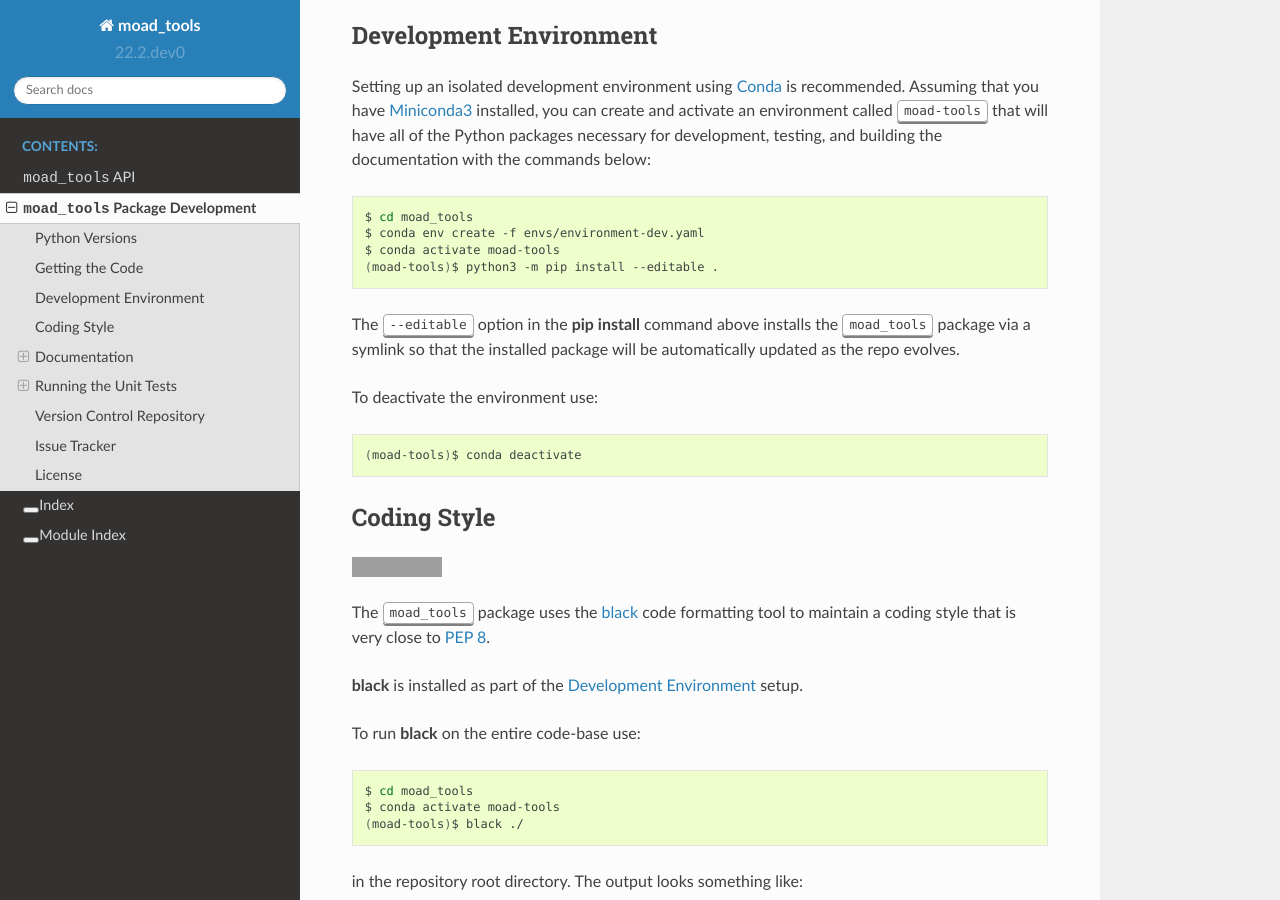
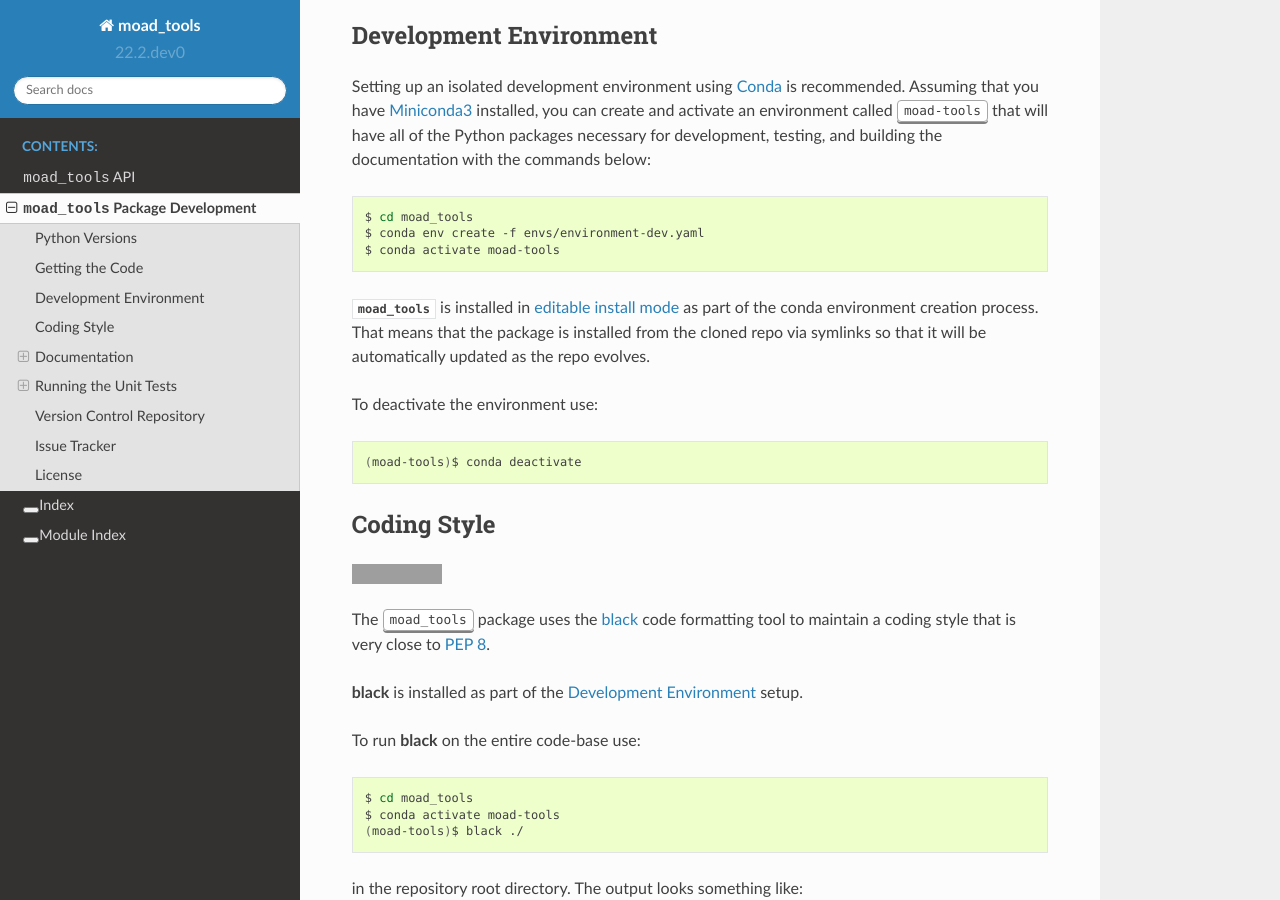
Before and after one commit to UBC-MOAD/moad_tools, a Sphinx documentation site: the page built from docs/pkg_development.rst, in a window 1280 px wide and 900 px high, scrolled down 763 px. Built offline with Sphinx 7.4.7 and the Read the Docs theme 2.0.0, drawn with Linux system fonts in a browser that asks for light colours; grey boxes are pictures that could not be loaded.

Commit message:
Add pip install -e to conda dev env description
This automatically installs the package as part of environment creation.

Thanks to Michael for the tip that this is possible.

```diff
--- a/docs/pkg_development.rst
+++ b/docs/pkg_development.rst
@@ -117,11 +117,13 @@ and building the documentation with the commands below:
     $ cd moad_tools
     $ conda env create -f envs/environment-dev.yaml
     $ conda activate moad-tools
-    (moad-tools)$ python3 -m pip install --editable .
 
-The :kbd:`--editable` option in the :command:`pip install` command above installs the
-:kbd:`moad_tools` package via a symlink so that the installed package will be
-automatically updated as the repo evolves.
+:py:obj:`moad_tools` is installed in `editable install mode`_ as part of the
+conda environment creation process.
+That means that the package is installed from the cloned repo via symlinks so that
+it will be automatically updated as the repo evolves.
+
+.. _editable install mode: https://pip.pypa.io/en/stable/topics/local-project-installs/#editable-installs
 
 To deactivate the environment use:
 
```
Also changed, not shown: 1 other file.
